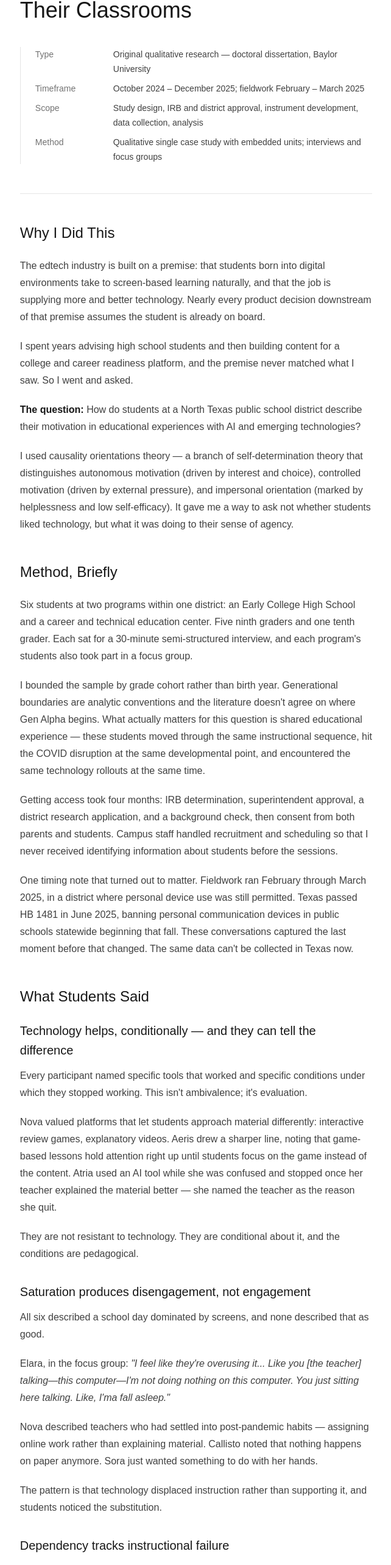
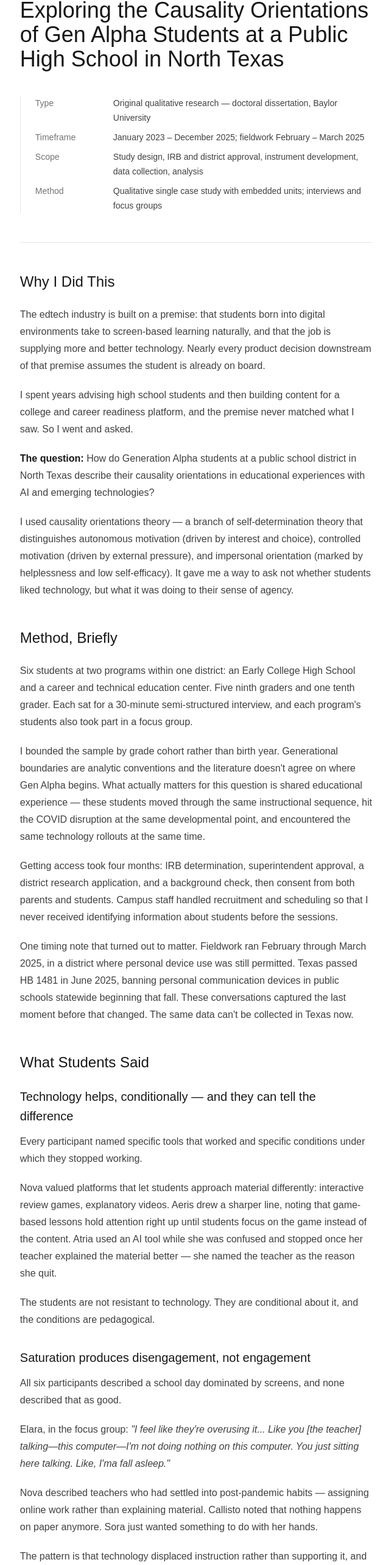
Before and after one commit to vgfortworth-dev/my-portfolio, a Next.js app: page /work/gen-alpha-research in a window 1280 px wide. Shown: the part 215-2781 px from the top of the page at 61% size, without its empty margins (318-960 px from the left). Built offline with nearby package versions, Linux system fonts and the light colour scheme.

Commit message:
Updated gen alpha page language

```diff
--- a/app/work/gen-alpha-research/page.mdx
+++ b/app/work/gen-alpha-research/page.mdx
@@ -1,10 +1,10 @@
-# Plugged In but Disconnected: What Students Actually Say About AI in Their Classrooms
+# Plugged in but Disconnected in the Age of AI: A Qualitative Case Study Exploring the Causality Orientations of Gen Alpha Students at a Public High School in North Texas
 
 <div className="not-prose my-10 grid grid-cols-[6.5rem_1fr] gap-x-6 gap-y-2 border-l border-neutral-200 pl-6 text-sm leading-6">
   <div className="text-neutral-500">Type</div>
   <div>Original qualitative research — doctoral dissertation, Baylor University</div>
   <div className="text-neutral-500">Timeframe</div>
-  <div>October 2024 – December 2025; fieldwork February – March 2025</div>
+  <div>January 2023 – December 2025; fieldwork February – March 2025</div>
   <div className="text-neutral-500">Scope</div>
   <div>Study design, IRB and district approval, instrument development, data collection, analysis</div>
   <div className="text-neutral-500">Method</div>
@@ -24,8 +24,7 @@ I spent years advising high school students and then building content for a
 college and career readiness platform, and the premise never matched what I saw.
 So I went and asked.
 
-**The question:** How do students at a North Texas public school district describe
-their motivation in educational experiences with AI and emerging technologies?
+**The question:** How do Generation Alpha students at a public school district in North Texas describe their causality orientations in educational experiences with AI and emerging technologies?
 
 I used causality orientations theory — a branch of self-determination theory that
 distinguishes autonomous motivation (driven by interest and choice), controlled
@@ -63,7 +62,7 @@ that changed. The same data can't be collected in Texas now.
 ### Technology helps, conditionally — and they can tell the difference
 
 Every participant named specific tools that worked and specific conditions under
-which they stopped working. This isn't ambivalence; it's evaluation.
+which they stopped working.
 
 Nova valued platforms that let students approach material differently: interactive
 review games, explanatory videos. Aeris drew a sharper line, noting that
@@ -72,12 +71,12 @@ instead of the content. Atria used an AI tool while she was confused and stopped
 once her teacher explained the material better — she named the teacher as the
 reason she quit.
 
-They are not resistant to technology. They are conditional about it, and the
+The students are not resistant to technology. They are conditional about it, and the
 conditions are pedagogical.
 
 ### Saturation produces disengagement, not engagement
 
-All six described a school day dominated by screens, and none described that as
+All six participants described a school day dominated by screens, and none described that as
 good.
 
 Elara, in the focus group: <cite>"I feel like they're overusing it... Like you
@@ -92,8 +91,6 @@ The pattern is that technology displaced instruction rather than supporting it,
 and students noticed the substitution.
 
 ### Dependency tracks instructional failure
-
-This is the finding I'd put in front of a product team.
 
 Callisto uses AI most heavily in one specific class — chemistry, taught by an
 instructor she described as not really doing anything. <cite>"I use that for
```
